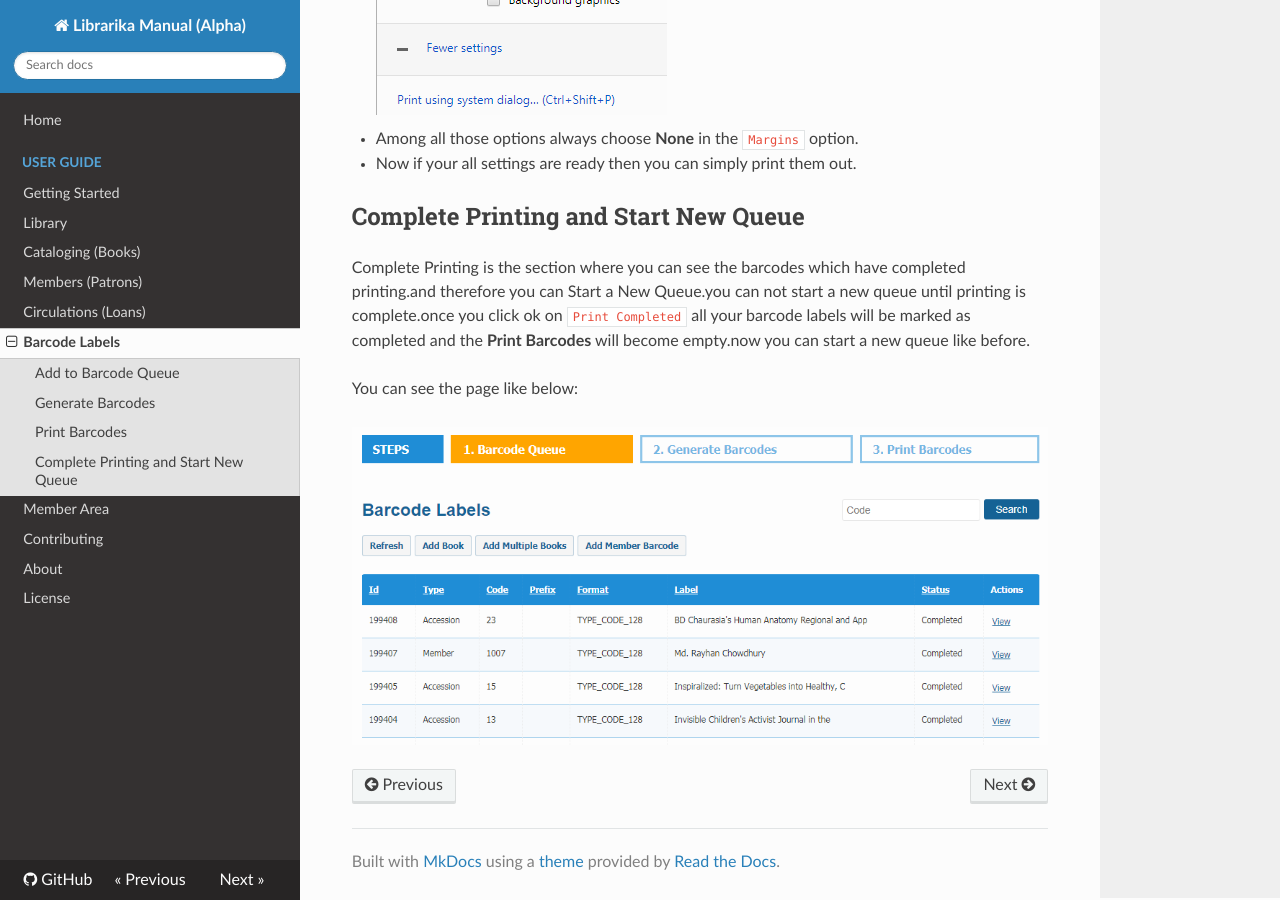
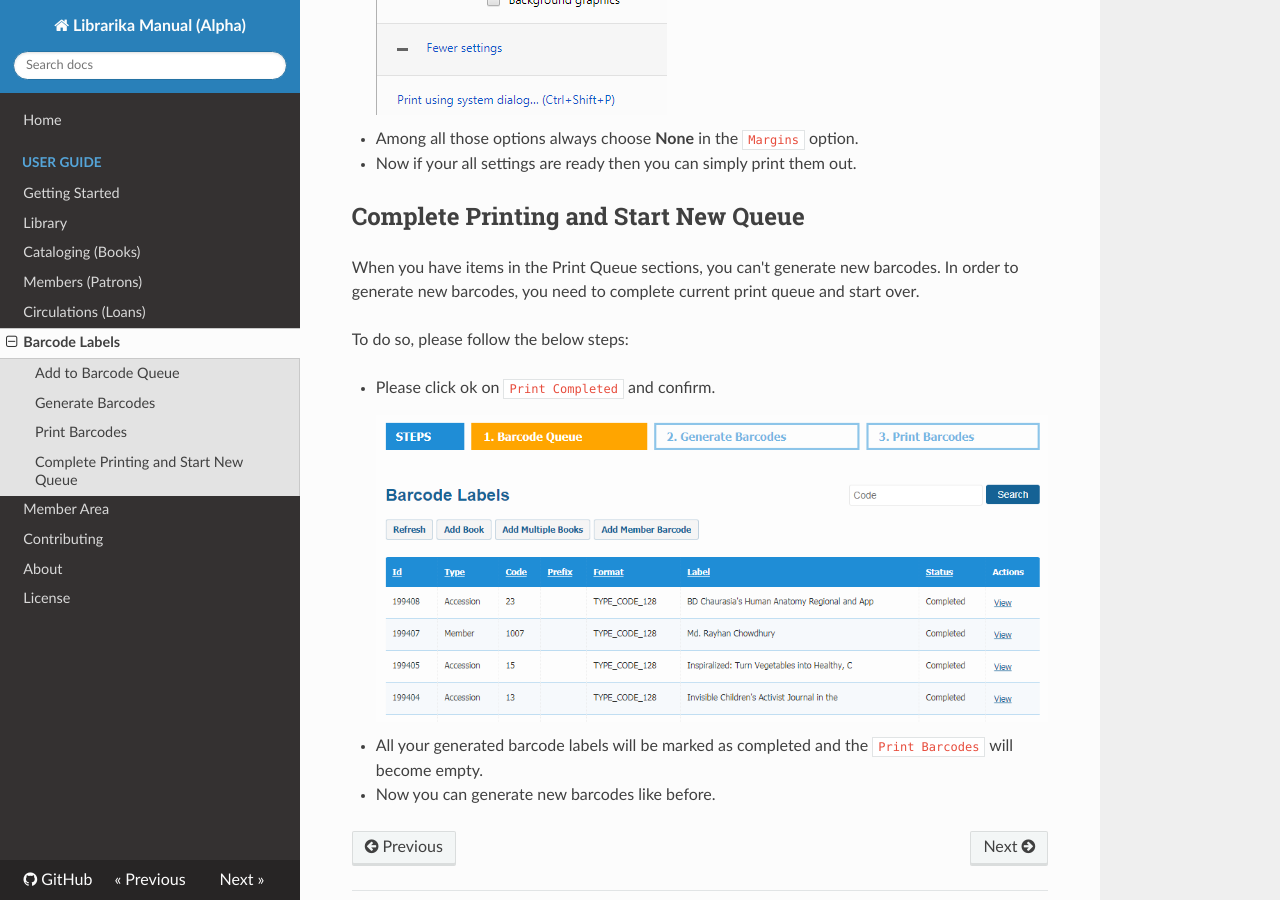
Before and after one commit to Librarika/manual, an MkDocs documentation site: the page built from docs/barcode-labels.md, in a window 1280 px wide and 900 px high, scrolled down 9410 px. Built offline with MkDocs 1.6.1, drawn with Linux system fonts in a browser that asks for light colours; nearby versions of some CDN libraries; old or Windows-style settings are respelled for this version of MkDocs.

Commit message:
Updated barcode label complete print section.

```diff
--- a/docs/barcode-labels.md
+++ b/docs/barcode-labels.md
@@ -145,8 +145,13 @@ To print the barcodes you have to follow the below steps:
 
 ## Complete Printing and Start New Queue
 
-Complete Printing is the section where you can see the barcodes which have completed printing.and therefore you can Start a New Queue.you can not start a new queue until printing is complete.once you click ok on `Print Completed` all your barcode labels will be marked as completed and the **Print Barcodes** will become empty.now you can start a new queue like before.
+When you have items in the Print Queue sections, you can't generate new barcodes. In order to generate new barcodes, you need to complete current print queue and start over.
 
-You can see the page like below:
+To do so, please follow the below steps:
 
-![Barcode Labels print complete](img/barcode-labels-print-complete.png)
+* Please click ok on `Print Completed` and confirm.
+
+    ![Barcode Labels print complete](img/barcode-labels-print-complete.png)
+
+* All your generated barcode labels will be marked as completed and the `Print Barcodes` will become empty.
+* Now you can generate new barcodes like before.
```
